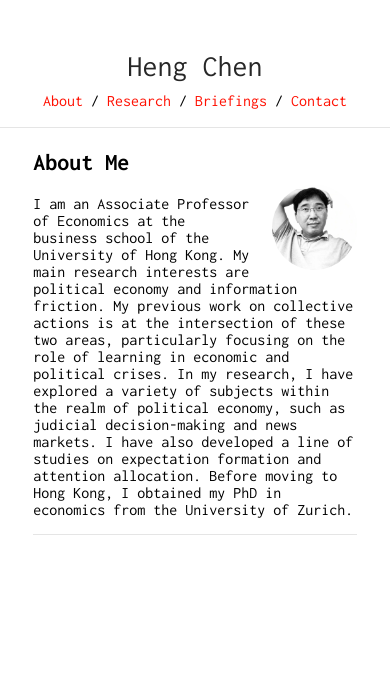
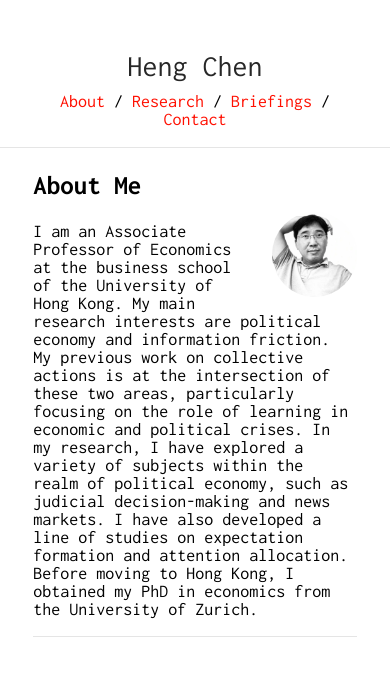
Before and after one commit to Shuyan0210611X/henrychen.github.io, a Jekyll site: the page built from index.md, in a window 390 px wide. Shown: the top 676 px of the page. Built offline with Jekyll 4.4.1, drawn with Linux system fonts in a browser that asks for light colours; our own code applies the rules of GitHub Pages for plain Markdown files.

Commit message:
Update _style.scss

```diff
--- a/_sass/_style.scss
+++ b/_sass/_style.scss
@@ -90,7 +90,7 @@ hr {
         transition: 0.3s ease all;
     }
     body {
-        font-size: 16px; /* 手机和小屏设备的字体大小 */
+        font-size: 18px; /* 手机和小屏设备的字体大小 */
     }
 }
 
```
